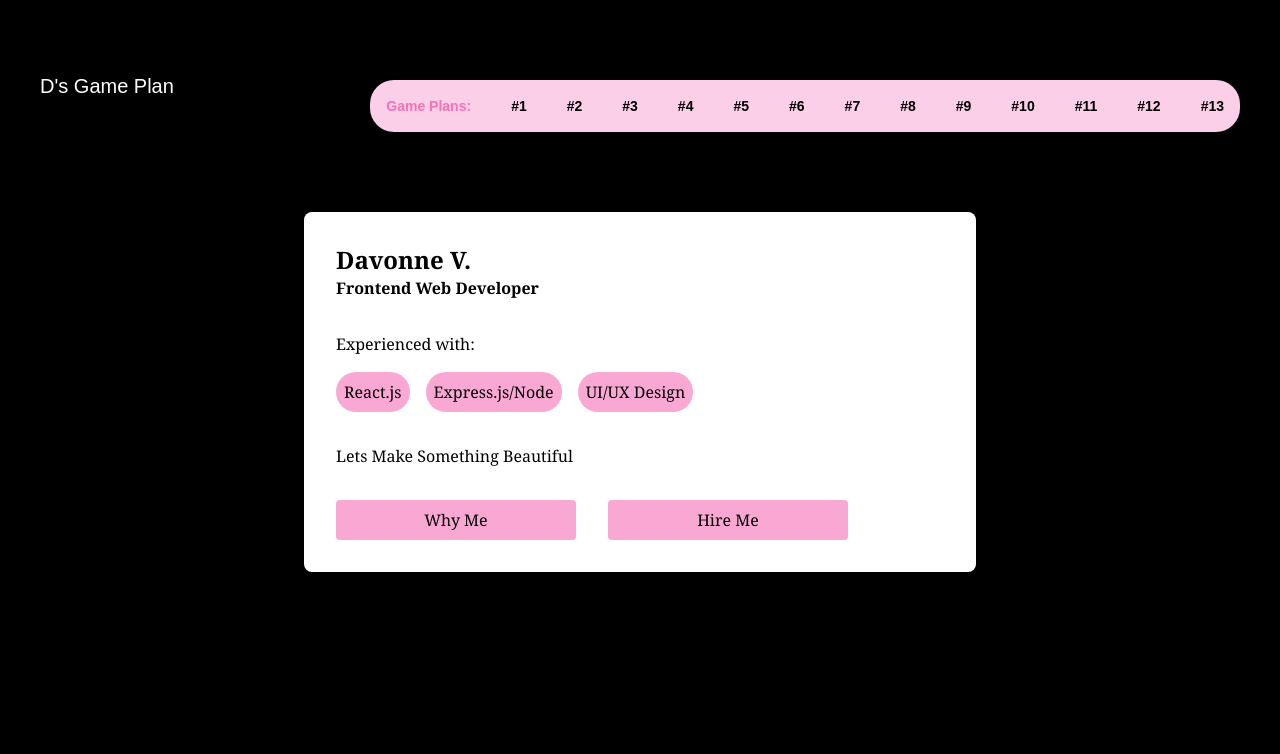
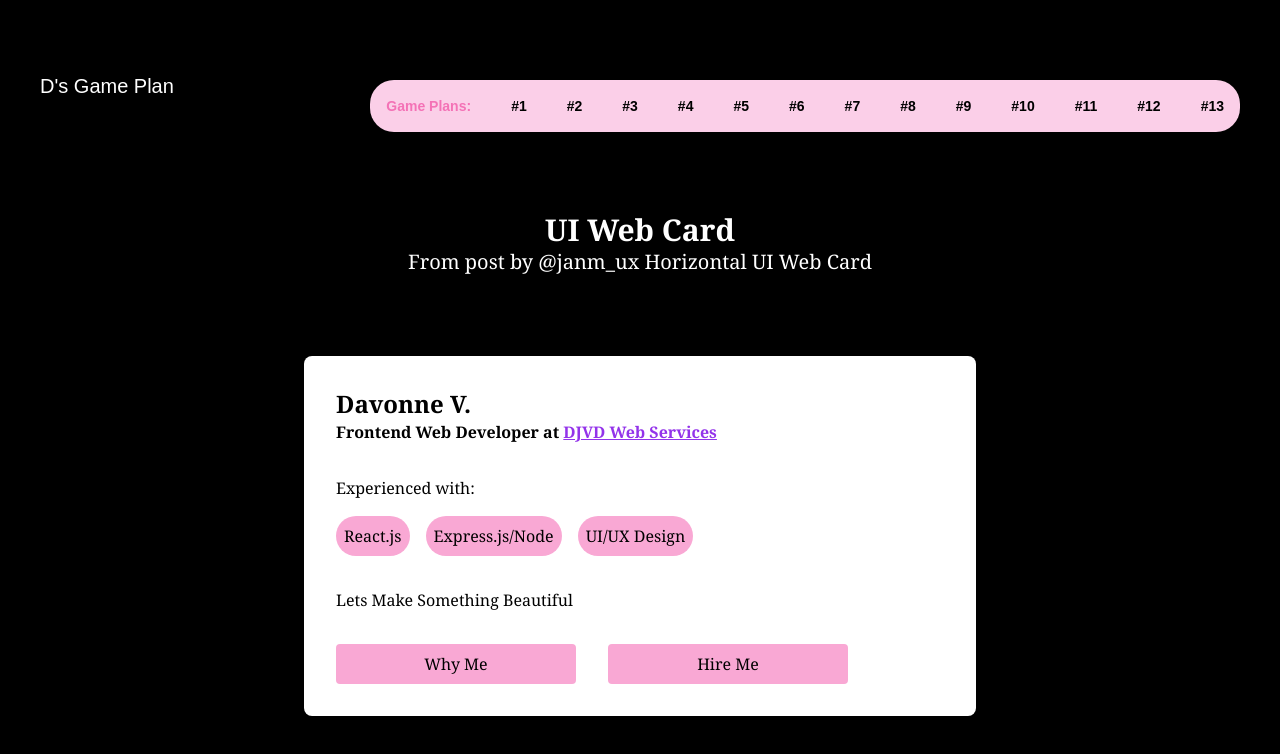
Before and after one commit to Davonne007-TX/game-plan, a React (Vite) app: page /webCard in a window 1280 px wide. Shown: the top 754 px of the page. Built offline with nearby package versions, Linux system fonts and the light colour scheme; a web font is replaced by a local one.

Commit message:
add 'link' to title

```diff
--- a/src/components/more-examples/Web-Card/Name.jsx
+++ b/src/components/more-examples/Web-Card/Name.jsx
@@ -2,7 +2,12 @@ export default function Name({ name, title }) {
   return (
     <section className="flex flex-col font-bold">
       <h2 className="text-2xl">{name}</h2>
-      <p>{title}</p>
+      <p>
+        Frontend Web Developer at{" "}
+        <a href="" className="underline text-purple-600">
+          DJVD Web Services
+        </a>
+      </p>
     </section>
   );
 }
--- a/src/components/more-examples/Web-Card/WebCard.jsx
+++ b/src/components/more-examples/Web-Card/WebCard.jsx
@@ -5,9 +5,13 @@ import HireMe from "./HireMe";
 export default function WebCard() {
   return (
     <main className="flex flex-col justify-center items-center mt-20 font-serif">
-      <section className="bg-white w-full max-w-2xl p-8 rounded-lg shadow-md">
+      <h2 className="text-white text-3xl font-bold">UI Web Card </h2>
+      <p className="text-white text-xl">
+        From post by @janm_ux Horizontal UI Web Card
+      </p>
+      <section className="bg-white w-full max-w-2xl p-8 rounded-lg shadow-md mt-20">
         <section className="flex flex-col gap-8">
-          <Name name="Davonne V." title={"Frontend Web Developer"} />
+          <Name name="Davonne V." />
           <Helpful />
           <HireMe />
         </section>
@@ -15,3 +19,5 @@ export default function WebCard() {
     </main>
   );
 }
+
+//note to self, make common styles with @apply
```
